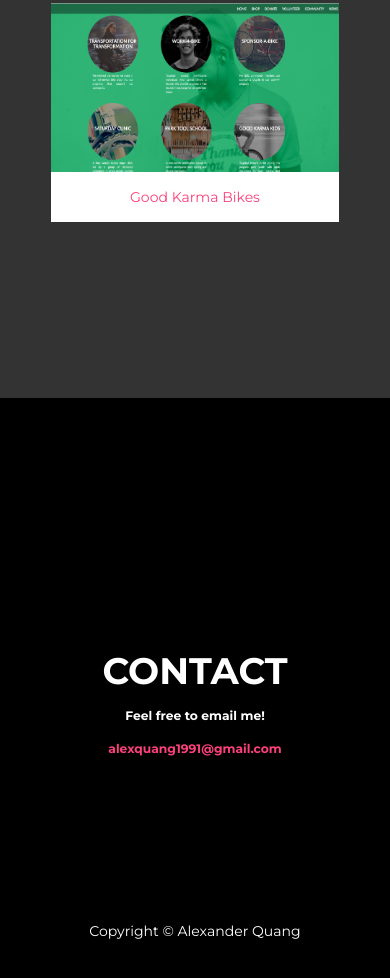
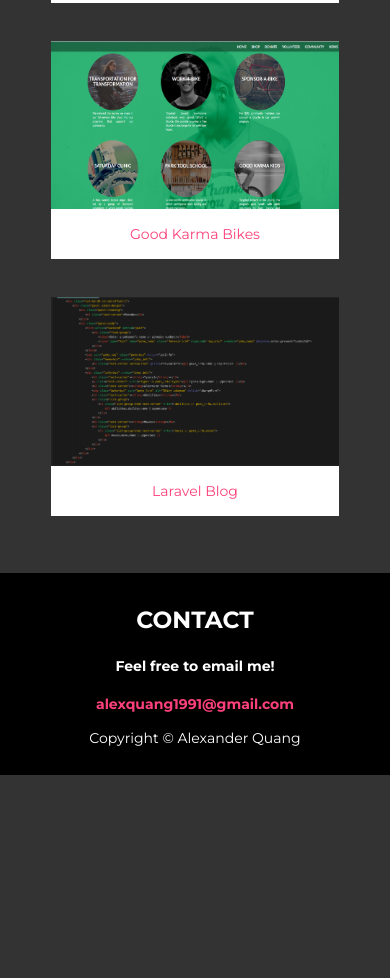
Before and after one commit to aquang9124/development-portfolio, a website: page client/index.html at #!/portfolio in a window 390 px wide. Shown: the part 840-1818 px from the top of the page. After the commit the page ends 1615 px from the top, so only its background shows below. Drawn offline with nearby package versions, Linux system fonts and the light colour scheme; some packages are replaced by stand-ins of ours.

Commit message:
fixed css in many places and added fourth project

```diff
--- a/client/content/scss/styles.scss
+++ b/client/content/scss/styles.scss
@@ -109,8 +109,6 @@
 	display: block;
 	height: 100%;
 	width: 100%;
-	margin-bottom: em(100);
-	box-sizing: content-box;
 }
 
 // Class stylings
@@ -124,13 +122,12 @@
 }
 
 .fixed-content-wrapper {
-	height: 100%;
+	height: auto;
 	width: 100%;
 }
 
 // When the screen is not in mobile view, header is not limited.
 header {
-	height: 100%;
 	width: 100%;
 	background:
 		linear-gradient(
@@ -145,7 +142,6 @@
 	.header-content {
 		margin: 0 auto;
 		padding: 10% 0;
-		height: 100%;
 		width: 100%;
 		color: #fff;
 
@@ -168,18 +164,12 @@
 	}
 }
 
-// Wrapper for site contents, most content goes here
-.content-wrapper {
-	width: 100%;
-	height: 100%;
 
-	// Main content takes up 100% of screen
-	// When you scroll down the header completely
-	// disappears. It's kinda cool
+// Main content for home page
 .main-content {
 	width: 100%;
-		height: 100%;
 	padding-top: em(90);
+	padding-bottom: em(90);
 	background: #333;
 	color: white;
 
@@ -215,12 +205,12 @@
 	}
 }
 
-}
+
 
 // Portfolio page stylings
 .container-fluid.portfolio {
 	color: #FC407B;
-	padding-top: 4%;
+	padding-top: 5%;
 	padding-bottom: 5%;
 	background: #333;
 
@@ -230,7 +220,7 @@
 		text-transform: uppercase;
 		width: 80%;
 		text-align: center;
-		margin: 0 auto em(10) auto;
+		margin: 0 auto em(20) auto;
 		color: #fff;
 	}
 
@@ -244,7 +234,7 @@
 
 		img {
 			width: 100%;
-			height: em(250);
+			height: em(300);
 			display: block;
 		}
 
@@ -307,6 +297,7 @@
 
 }
 
+// Stylings to get the pic overlay working
 .effect .pic-overlay {
 	top: 0;
 	left: 0;
@@ -329,32 +320,24 @@
 // footer stylings
 #footer {
 	position: relative;
-	clear: both;
-	width: 100%;
-	height: 100%;
 	background: black;
 	color: white;
-	padding-top: 10%;
 	text-align: center;
+	padding-bottom: 5%;
+	padding-top: 5%;
 
-	.footer-main-content {
-		position: absolute;
-		top: 30%;
-		left: 0;
-		right: 0;
-		margin: 0 auto;
 
 	#footer-heading {
 		text-transform: uppercase;
 		font-weight: 700;
 		width: 70%;
-			margin: 0 auto;
+		margin: 0 auto em(10) auto;
 		font-size: em(45);
 	}
 
 	p {
 		@extend #footer-heading;
-			margin: em(20) auto;
+		margin: em(10) auto em(10) auto;
 		text-transform: none;
 		font-size: em(25);
 
@@ -371,14 +354,9 @@
 			}
 		}
 	}
-	}
 
 	.copyright-text {
-		position: absolute;
-		top: 60%;
-		left: 0;
-		right: 0;
-		margin: 0 auto;
+		margin: em(10) auto;
 	}
 }
 
@@ -462,13 +440,12 @@
 		}
 	}
 
-	// Keeping this class simple. Note to self: SASS extends should improve reusability.
-	.content-wrapper {
-
+	// Main content for home page
 	.main-content {
 		height: 100%;
 		font-size: em(13);
 		padding-top: em(40);
+		padding-bottom: em(40);
 
 		.social-icons-wrapper {
 			width: 80%;
@@ -495,7 +472,6 @@
 			width: 80%;
 		}
 
-		}
 	}
 
 	header {
@@ -527,12 +503,18 @@
 		}
 	}
 
-	.footer-main-content {
-		font-size: em(14);
+
+	// footer stylings
+	#footer {
+		padding-top: 5%;
+		padding-bottom: 5%;
 
 		#footer-heading {
-			font-size: em(15);
+			font-size: em(25);
+			margin-top: em(10);
 		}
+
+
 
 		p {
 			font-size: em(15);
@@ -550,12 +532,11 @@
 				}
 			}
 		}
+
+		.copyright-text {
+			font-size: em(15);
 		}
 
-	.copyright-text {
-		h3 {
-			font-size: em(15);
-		}
 	}
 
 	// Everything in the portfolio section gets a lot smaller in mobile
@@ -580,7 +561,7 @@
 			width: 80%;
 			height: auto;
 			position: relative;
-			padding-bottom: em(20);
+			padding-bottom: em(40);
 			margin: 0 auto;
 
 			img {
@@ -595,4 +576,8 @@
 
 		}
 	}
+
+	.effect .picture-box:hover .pic-overlay {
+		height: calc(100% - 87px);
 	}
+}
--- a/client/index.html
+++ b/client/index.html
@@ -42,15 +42,27 @@
 		</section>
 		<main ui-view role="main">
 		</main>
-		<footer ng-controller="footerCtrl as vm" id="footer" role="footer">
-			<div class="footer-main-content">
-				<h2 id="footer-heading">Contact</h2>
-				<p>Feel free to email me!</p>
-				<p><a href="mailto:alexquang1991@gmail.com">alexquang1991@gmail.com</a></p>
+		<footer ng-controller="footerCtrl as vm" id="footer" class="container-fluid" role="footer">
+			<div class="row">
+				<div class="col-xs-12">
+					<h2 id="footer-heading">Contact</h2>
+				</div>
 			</div>
-			<section class="copyright-text">
-				<h3>Copyright &copy; Alexander Quang</h3>
-			</section>
+			<div class="row">
+				<div class="col-xs-12">
+					<p>Feel free to email me!</p>
+				</div>
+			</div>
+			<div class="row">
+				<div class="col-xs-12">
+					<p><a href="mailto:alexquang1991@gmail.com">alexquang1991@gmail.com</a></p>
+				</div>
+			</div>
+			<div class="row">
+				<div class="col-xs-12">
+					<h3 class="copyright-text">Copyright &copy; Alexander Quang</h3>
+				</div>
+			</div>
 		</footer>
 	</div>
 
--- a/client/partials/gallery.html
+++ b/client/partials/gallery.html
@@ -7,7 +7,7 @@
 	<div class="row">
 		<div class="col-md-6 col-sm-6 effect">
 			<div class="picture-box">
-				<img src="/content/img/phppic.jpg" alt="A picture of PHP code">
+				<img src="/content/img/phppic.jpg" alt="A picture of PHP code" class="project-img">
 				<div class="pic-overlay">
 					<a href="https://github.com/mateomarin/lunchbunch" target="_blank" class="expand">+</a>
 				</div>
@@ -16,7 +16,7 @@
 		</div>
 		<div class="col-md-6 col-sm-6 effect">
 			<div class="picture-box">
-				<img src="/content/img/crimemap.png" alt="A picture of crime maps">
+				<img src="/content/img/crimemap.png" alt="A picture of crime maps" class="project-img">
 				<div class="pic-overlay">
 					<a href="https://github.com/aquang9124/angu-js-events" target="_blank" class="expand">+</a>
 				</div>
@@ -27,12 +27,21 @@
 	<div class="row">
 		<div class="col-md-6 col-sm-6 effect">
 			<div class="picture-box">
-				<img src="/content/img/cfe.png" alt="A picture of Good Karma Bikes">
+				<img src="/content/img/cfe.png" alt="A picture of Good Karma Bikes" class="project-img">
 				<div class="pic-overlay">
 					<a href="https://github.com/aquang9124/scrum-gkb-cfe" target="_blank" class="expand">+</a>
 				</div>
 				<h3 class="pic-sub-header">Good Karma Bikes</h3>
 			</div>
 		</div>
+		<div class="col-md-6 col-sm-6 effect">
+			<div class="picture-box">
+				<img src="/content/img/pokemon.png" alt="A picture of project code" class="project-img">
+				<div class="pic-overlay">
+					<a href="https://github.com/aquang9124/laravel_aq" target="_blank" class="expand">+</a>
+				</div>
+				<h3 class="pic-sub-header">Laravel Blog</h3>
+			</div>
+		</div>
 	</div>
 </div>
```
Also changed, not shown: client/partials/home.html (+0 -2 lines), client/content/css/styles.css, client/content/img/pokemon.png (added), 4 other files. Lines whose indentation alone changed are shown as unchanged.
